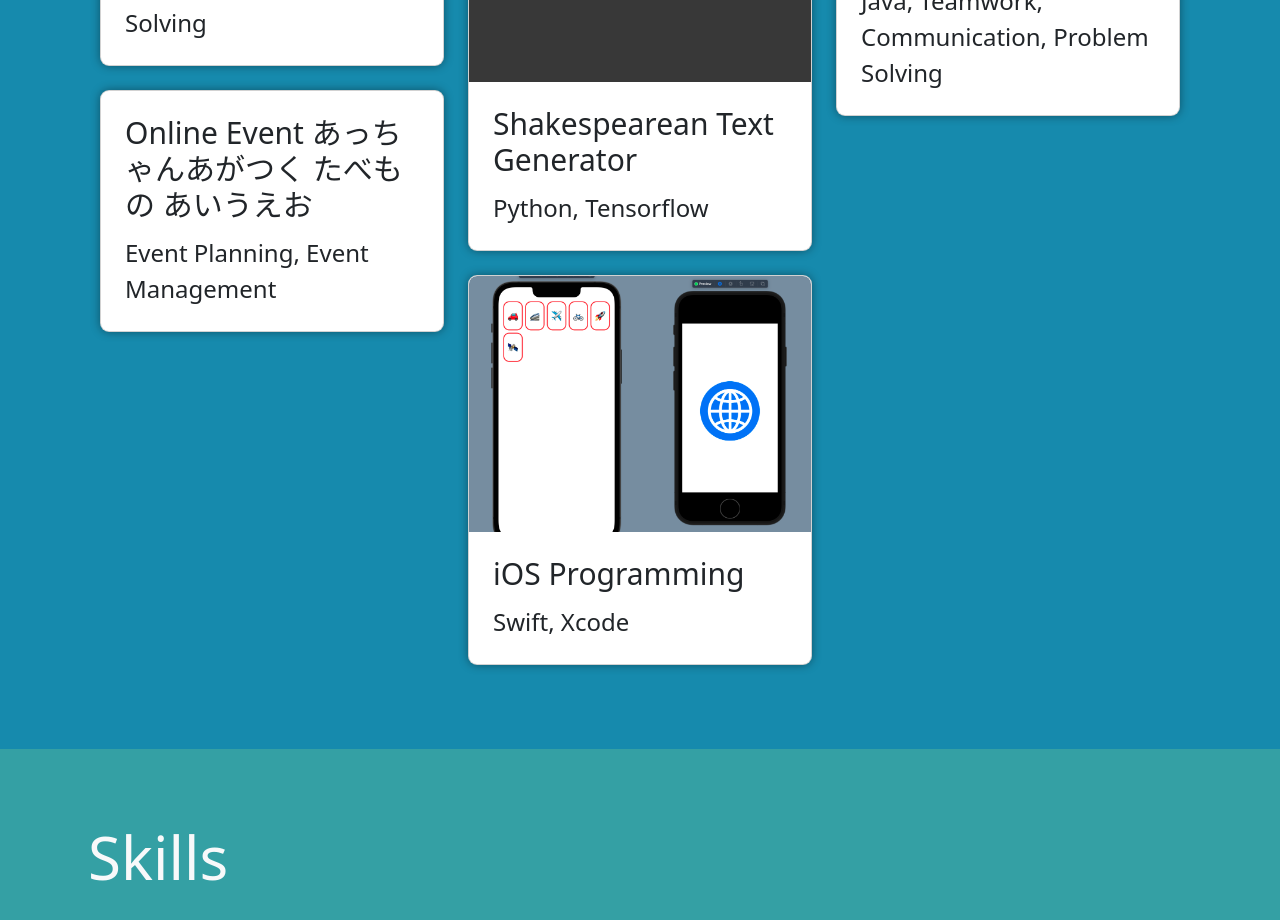
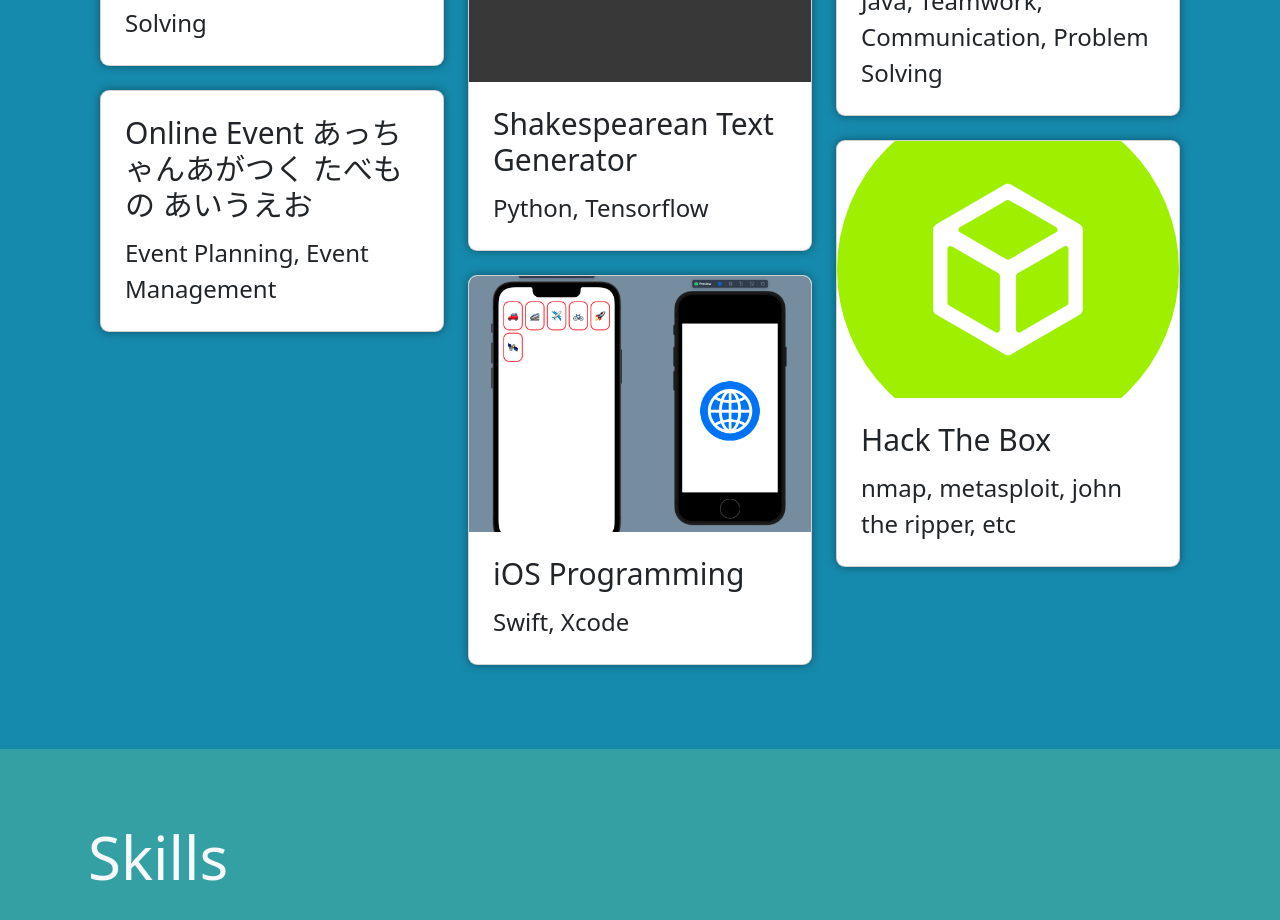
Before and after one commit to Kekechi/Portfolio, a React (Vite) app: page / in a window 1280 px wide. Shown: the part 2240-3160 px from the top of the page. Built offline with nearby package versions, Linux system fonts and the light colour scheme.

Commit message:
add project

```diff
--- a/src/Components/Home/Projects/projectList.js
+++ b/src/Components/Home/Projects/projectList.js
@@ -46,6 +46,11 @@
     description:
       "Hosted with guest picture book author Shinobu Saito. Organized and conducted hiragana games and picture book-making workshops for American children. Coordinated and led a team of volunteers from Japan. Guided Japanese volunteers in creating English content. Aimed at fostering Japan-U.S. cultural exchanges.",
   },
+  {
+    name: "Hack The Box",
+    skills: "nmap, metasploit, john the ripper, etc",
+    img: "hackthebox.svg",
+  },
   // Taski Website
 ];
 
```
Also changed, not shown: src/assets/img/hackthebox.svg (added).
